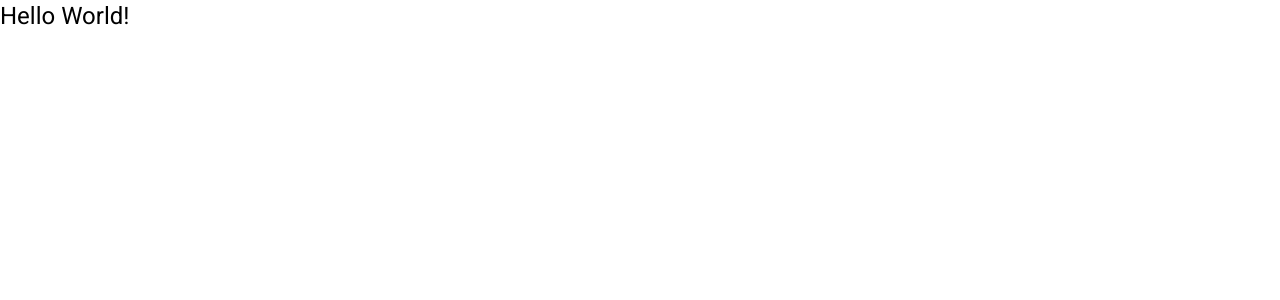
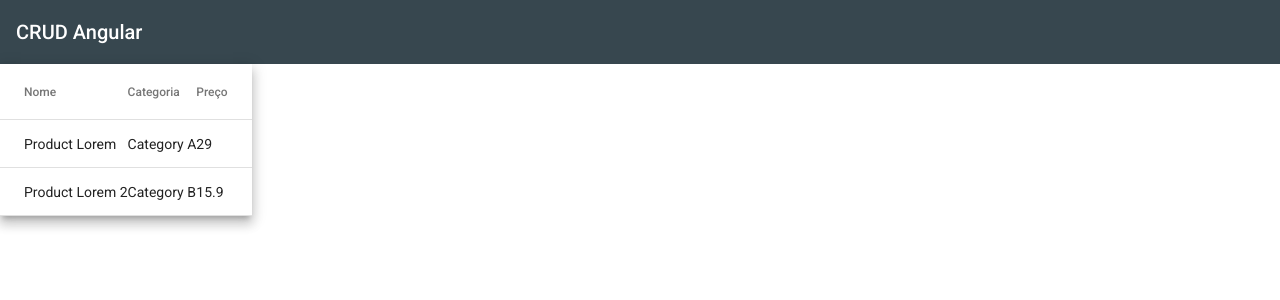
Before and after one commit to andersonmenezesm/crud-frontend-angular, an Angular app: page /products in a window 1280 px wide. Before the commit this address led to /. Shown: the top 300 px of the page. Built offline with nearby package versions, Linux system fonts and the light colour scheme.

Commit message:
feat: create product module and route

```diff
--- a/src/app/app-routing.module.ts
+++ b/src/app/app-routing.module.ts
@@ -1,7 +1,17 @@
 import { NgModule } from '@angular/core';
 import { RouterModule, Routes } from '@angular/router';
 
-const routes: Routes = [];
+const routes: Routes = [
+  {
+    path: '',
+    pathMatch: 'full',
+    redirectTo: 'products'
+  },
+  {
+    path: 'products',
+    loadChildren: () => import('./products/products.module').then(m => m.ProductsModule)
+  }
+];
 
 @NgModule({
   imports: [RouterModule.forRoot(routes)],
--- a/src/app/app.component.html
+++ b/src/app/app.component.html
@@ -1 +1,4 @@
-<h1>Hello World!</h1>
+<mat-toolbar color="primary">
+  <span>CRUD Angular</span>
+</mat-toolbar>
+<router-outlet></router-outlet>
--- a/src/app/app.module.ts
+++ b/src/app/app.module.ts
@@ -1,4 +1,5 @@
 import { NgModule } from '@angular/core';
+import { MatToolbarModule } from '@angular/material/toolbar';
 import { BrowserModule } from '@angular/platform-browser';
 
 import { BrowserAnimationsModule } from '@angular/platform-browser/animations';
@@ -12,7 +13,8 @@ import { AppComponent } from './app.component';
   imports: [
     BrowserModule,
     AppRoutingModule,
-    BrowserAnimationsModule
+    BrowserAnimationsModule,
+    MatToolbarModule,
   ],
   providers: [],
   bootstrap: [AppComponent]
--- /dev/null
+++ b/src/app/products/products/products.component.html
@@ -0,0 +1,23 @@
+<table mat-table [dataSource]="products" class="mat-elevation-z8">
+  <!-- Name Column -->
+  <ng-container matColumnDef="name">
+    <th mat-header-cell *matHeaderCellDef> Nome </th>
+    <td mat-cell *matCellDef="let product"> {{product.name}} </td>
+  </ng-container>
+
+  <!-- Category Column -->
+  <ng-container matColumnDef="category">
+    <th mat-header-cell *matHeaderCellDef> Categoria </th>
+    <td mat-cell *matCellDef="let product"> {{product.category}} </td>
+  </ng-container>
+
+  <!-- Price Column -->
+  <ng-container matColumnDef="price">
+    <th mat-header-cell *matHeaderCellDef> Preço </th>
+    <td mat-cell *matCellDef="let product"> {{product.price}} </td>
+  </ng-container>
+
+
+  <tr mat-header-row *matHeaderRowDef="displayedColumns"></tr>
+  <tr mat-row *matRowDef="let row; columns: displayedColumns;"></tr>
+</table>
--- /dev/null
+++ b/src/app/products/products/products.component.ts
@@ -0,0 +1,38 @@
+import { Component, OnInit } from '@angular/core';
+import { Product } from '../models/product.model';
+
+@Component({
+  selector: 'app-products',
+  templateUrl: './products.component.html',
+  styleUrls: ['./products.component.scss']
+})
+
+
+export class ProductsComponent implements OnInit {
+
+  products: Product[] = [
+    {
+      _id: Math.random().toString(10),
+      name: 'Product Lorem',
+      description: 'Lorem ipsum dolor sit amet consectetur, adipisicing elit.',
+      price: 29,
+      category: 'Category A',
+      stock: 2
+    },
+    {
+      _id: Math.random().toString(10),
+      name: 'Product Lorem 2',
+      description: 'Lorem ipsum dolor sit amet consectetur, adipisicing elit. Lorem item',
+      price: 15.90,
+      category: 'Category B',
+      stock: 3
+    },
+  ]
+
+  displayedColumns = ['name', 'category', 'price']
+
+  constructor() { }
+
+  ngOnInit(): void {
+  }
+}
--- a/src/styles.scss
+++ b/src/styles.scss
@@ -1,4 +1,18 @@
 /* You can add global styles to this file, and also import other style files */
+@import '@angular/material/theming';
+@include mat-core();
+
+$custom-color-primary: mat-palette($mat-blue-gray, 800);
+$custom-color-secondary: mat-palette($mat-indigo, A200, A400, 700);
+$custom-color-warning: mat-palette($mat-red);
+
+$custom-theme: mat-light-theme(
+  $custom-color-primary,
+  $custom-color-secondary,
+  $custom-color-warning
+);
+
+@include angular-material-theme($custom-theme);
 
 html, body { height: 100%; }
 body { margin: 0; font-family: Roboto, "Helvetica Neue", sans-serif; }
```
Also changed, not shown: src/app/products/models/product.model.ts (added, +8 -0 lines), src/app/products/products-routing.module.ts (added, +16 -0 lines), src/app/products/products.module.ts (added, +20 -0 lines), src/app/products/products/products.component.scss (added), 1 other file (tests, documents, lock files or other folders).
